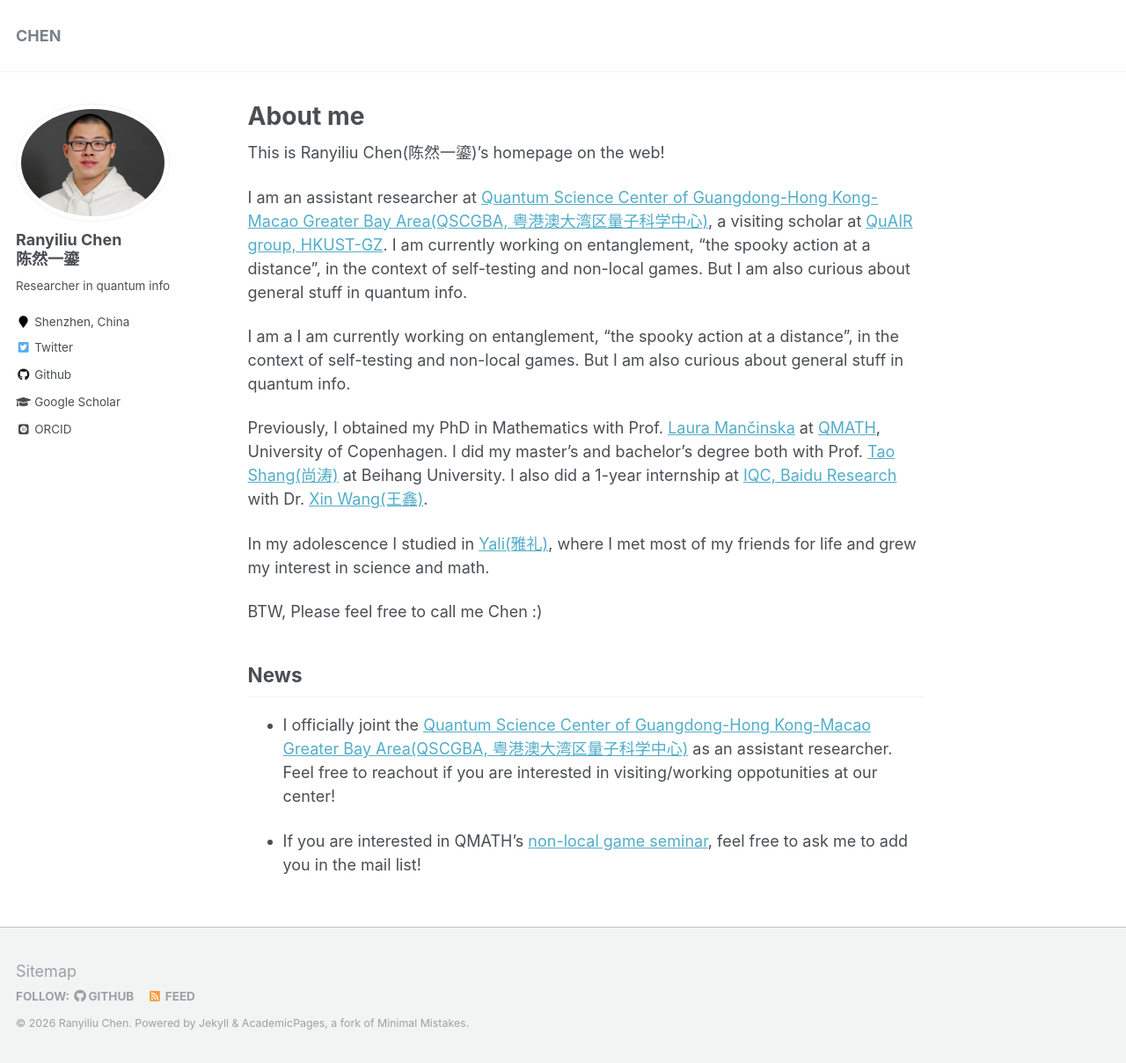
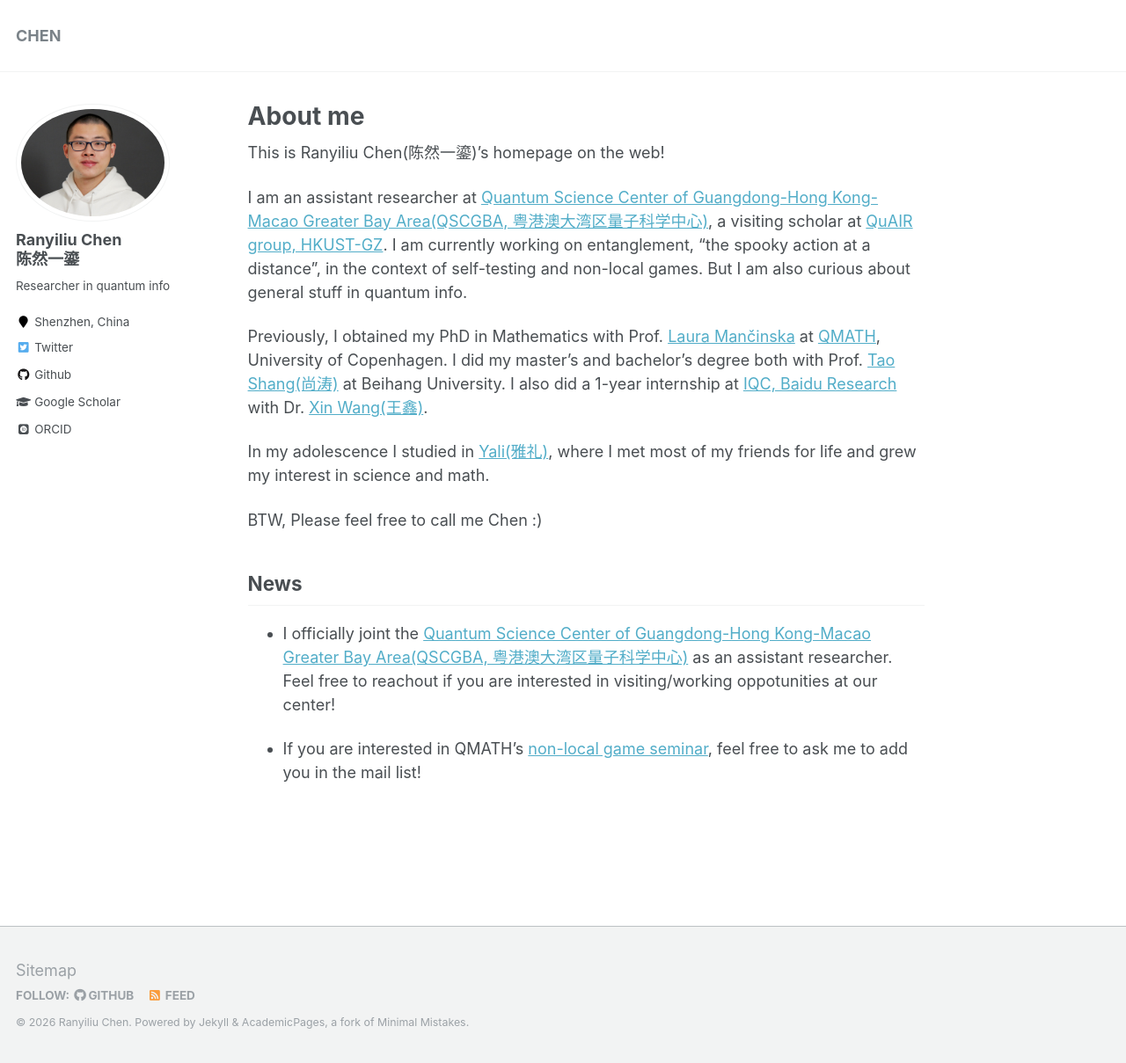
Before and after one commit to CRYL/CRYL.github.io, a Jekyll site: the page built from _pages/about.md, in a window 1280 px wide and 1209 px high. Shown: the whole window at 88% size. Built offline with Jekyll 4.4.1, drawn with Linux system fonts in a browser that asks for light colours; some web fonts are replaced.

Commit message:
regular update

```diff
--- a/_pages/about.md
+++ b/_pages/about.md
@@ -12,8 +12,6 @@ This is Ranyiliu Chen(陈然一鎏)'s homepage on the web!
 
 I am an assistant researcher at [Quantum Science Center of Guangdong-Hong Kong-Macao Greater Bay Area(QSCGBA, 粤港澳大湾区量子科学中心)](https://www.qscgba.org.cn/#/site), a visiting scholar at [QuAIR group, HKUST-GZ](https://xinwang.group). I am currently working on entanglement, "the spooky action at a distance", in the context of self-testing and non-local games. But I am also curious about general stuff in quantum info.
 
-I am a  I am currently working on entanglement, "the spooky action at a distance", in the context of self-testing and non-local games. But I am also curious about general stuff in quantum info.
-
 Previously, I obtained my PhD in Mathematics with Prof. [Laura Mančinska](https://www.math.ku.dk/english/staff/?pure=en/persons/604782) at [QMATH](https://qmath.ku.dk), University of Copenhagen. I did my master's and bachelor's degree both with Prof. [Tao Shang(尚涛)](https://cst.buaa.edu.cn/info/1111/2767.htm) at Beihang University. I also did a 1-year internship at [IQC, Baidu Research](https://quantum.baidu.com) with Dr. [Xin Wang(王鑫)](https://www.xinwang.info).
 
 In my adolescence I studied in [Yali(雅礼)](https://en.wikipedia.org/wiki/Yali_High_School), where I met most of my friends for life and grew my interest in science and math.
```
